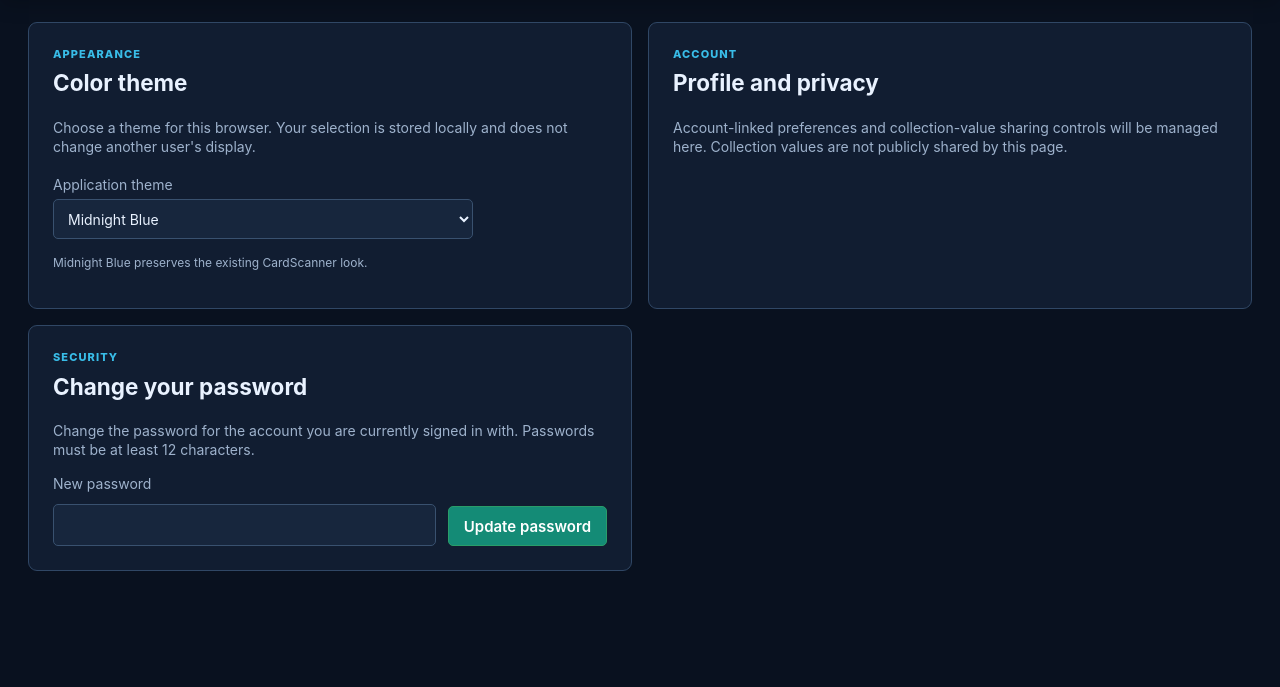
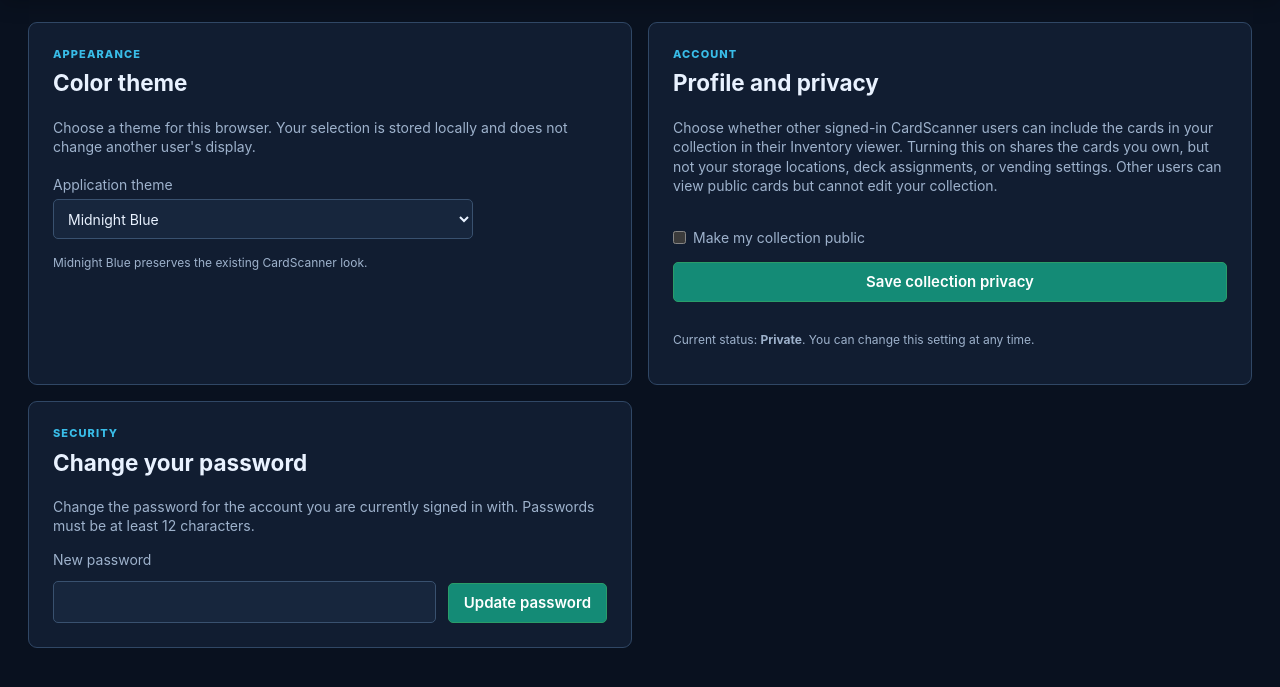
Before and after one commit to Woytsekj/CardScanner, a Python web app: template templates/preferences.html in a window 1280 px wide. Shown: the part 78-765 px from the top of the page. Run offline with Jinja, Linux system fonts and the light colour scheme; the template is opened without the code that fills it, so the values that code supplies are empty.

Commit message:
Add collection public visibility preference

```diff
--- a/templates/preferences.html
+++ b/templates/preferences.html
@@ -5,7 +5,7 @@
   <meta name="csrf-token" content="{{ csrf_token }}">
   <meta name="viewport" content="width=device-width, initial-scale=1">
   <title>Preferences · CardScanner</title>
-  <link rel="stylesheet" href="{{ url_for('static', filename='app.css', v='39.17.0') }}">
+  <link rel="stylesheet" href="{{ url_for('static', filename='app.css', v='39.20.0') }}">
   <script src="{{ url_for('static', filename='security.js') }}" defer></script>
   <script src="{{ url_for('static', filename='theme.js', v='39.13.0') }}" defer></script>
 </head>
@@ -29,7 +29,19 @@
       <article class="admin-panel preference-panel">
         <div class="panel-eyebrow">Account</div>
         <h2>Profile and privacy</h2>
-        <p class="subtle">Account-linked preferences and collection-value sharing controls will be managed here. Collection values are not publicly shared by this page.</p>
+        <p class="subtle">Choose whether other signed-in CardScanner users can include the cards in your collection in their Inventory viewer. Turning this on shares the cards you own, but not your storage locations, deck assignments, or vending settings. Other users can view public cards but cannot edit your collection.</p>
+        <form method="post" action="{{ url_for('set_collection_visibility') }}" class="manual-form collection-visibility-form">
+          <input type="hidden" name="csrf_token" value="{{ csrf_token }}">
+          <label class="check-row collection-visibility-toggle">
+            <input type="checkbox" name="is_public" value="1" {% if collection_is_public %}checked{% endif %}>
+            Make my collection public
+          </label>
+          <button class="button" type="submit">Save collection privacy</button>
+          <p class="subtle preference-note">
+            Current status: <strong>{{ 'Public' if collection_is_public else 'Private' }}</strong>.
+            You can change this setting at any time.
+          </p>
+        </form>
       </article>
       <article class="admin-panel preference-panel">
         <div class="panel-eyebrow">Security</div>
```
